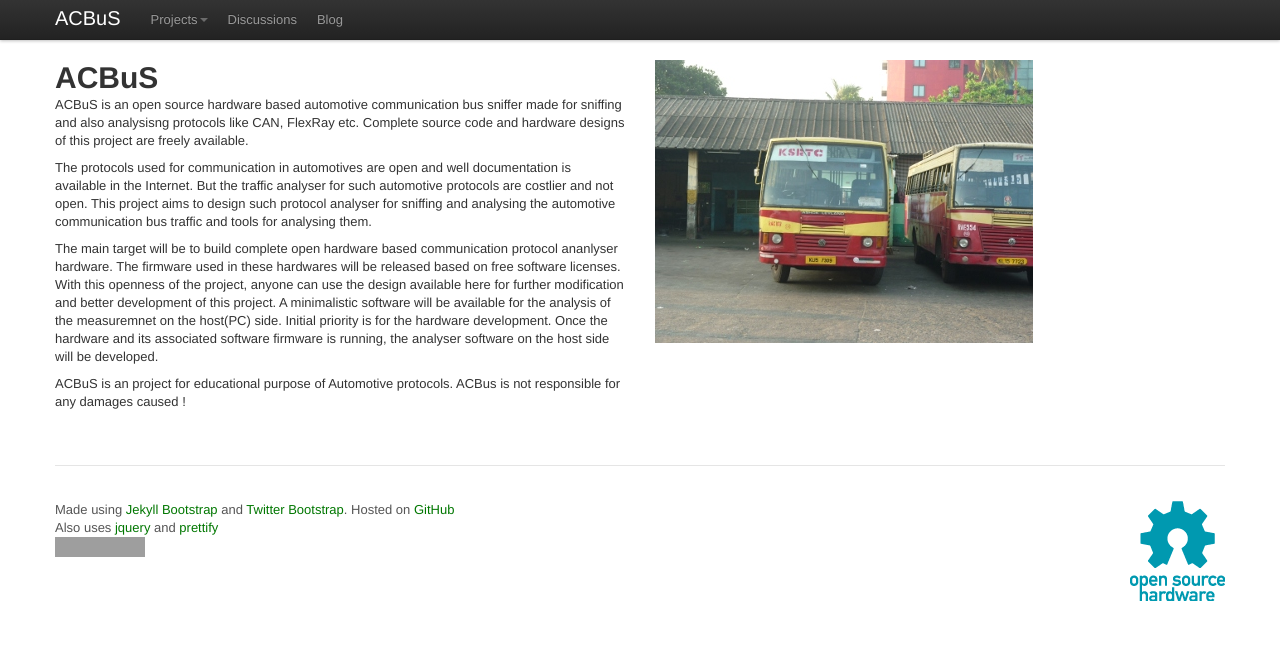
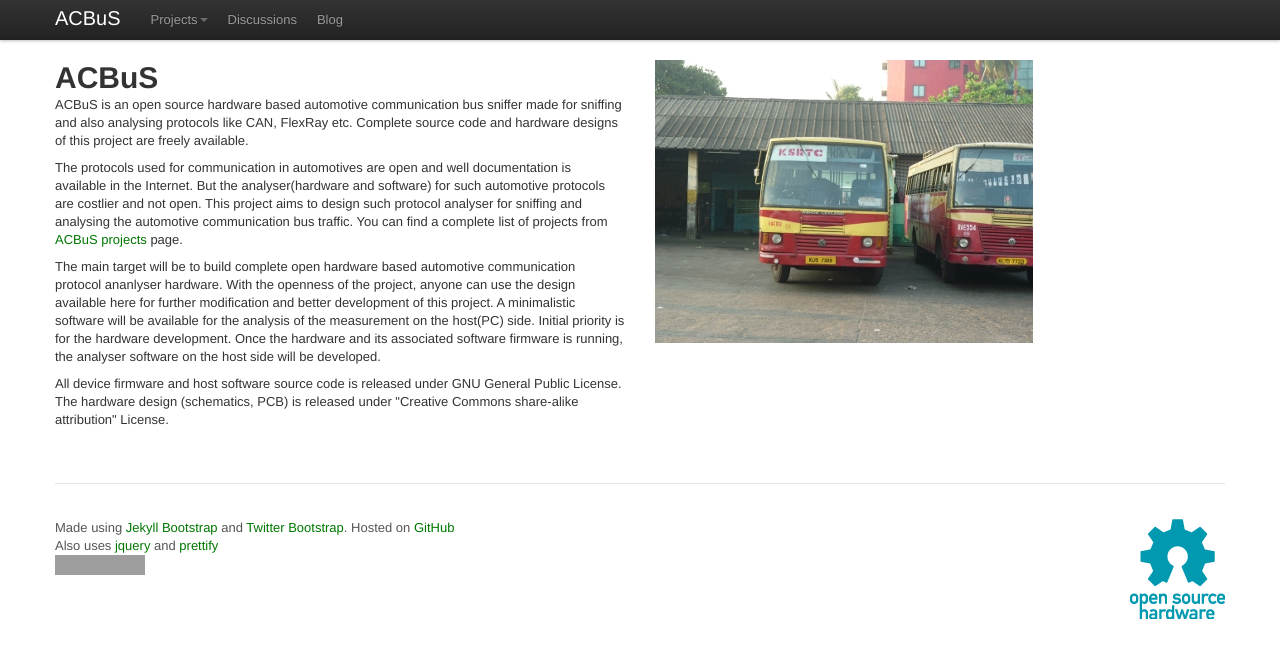
Before and after one commit to acbus/_acbus.github.com, a Jekyll site: the page built from index.html, in a window 1280 px wide. Shown: the top 658 px of the page. Built offline with Jekyll 4.4.1, drawn with Linux system fonts in a browser that asks for light colours; Markdown is read by kramdown in place of the engine named in the settings; grey boxes are pictures that could not be loaded.

Commit message:
better text ?

```diff
--- a/index.html
+++ b/index.html
@@ -10,14 +10,14 @@ title: ACBuS - open source hardware based Automotive Communication Bus Sniffer
 
 		<div class="span6">
 		<h1>ACBuS</h1>
-		<p>ACBuS is an open source hardware based automotive communication bus sniffer made for sniffing and also analysisng protocols like CAN, FlexRay etc. Complete source code and hardware designs of this project are freely available.</p>
-		<p>The protocols used for communication in automotives are open and well documentation is available in the Internet. But the traffic analyser for such automotive protocols are costlier and not open. This project aims to design such protocol analyser for sniffing and analysing the automotive communication bus traffic and tools for analysing them.</p>
-		<p>The main target will be to build complete open hardware based communication protocol ananlyser hardware. The firmware used in these hardwares will be released based on free software licenses. With this openness of the project, anyone can use the design available here for further modification and better development of this project. A minimalistic software will be available for the analysis of the measuremnet on the host(PC) side. Initial priority is for the hardware development. Once the hardware and its associated software firmware is running, the analyser software on the host side will be developed.</p>
-		<p>ACBuS is an project for educational purpose of Automotive protocols. ACBus is not responsible for any damages caused !</p>
+		<p>ACBuS is an open source hardware based automotive communication bus sniffer made for sniffing and also analysing protocols like CAN, FlexRay etc. Complete source code and hardware designs of this project are freely available.</p>
+		<p>The protocols used for communication in automotives are open and well documentation is available in the Internet. But the analyser(hardware and software) for such automotive protocols are costlier and not open. This project aims to design such protocol analyser for sniffing and analysing the automotive communication bus traffic. You can find a complete list of projects from <a  href="http://freedomdefined.org/OSHW">ACBuS projects</a> page.</p>
+		<p>The main target will be to build complete open hardware based automotive communication protocol ananlyser hardware. With the openness of the project, anyone can use the design available here for further modification and better development of this project. A minimalistic software will be available for the analysis of the measurement on the host(PC) side. Initial priority is for the hardware development. Once the hardware and its associated software firmware is running, the analyser software on the host side will be developed.</p>
+		<p>All device firmware and host software source code is released under GNU General Public License.  The hardware design (schematics, PCB) is released under "Creative Commons share-alike attribution" License.</p>
 		</div>
 
 		<div class="span6">
-		<p><img src="assets/images/ksrtc.jpg" alt="The ACBuS " title="The Sniffer"/></p>
+		<p><img src="assets/images/ksrtc.jpg" alt="The ACBuS" title="The Sniffer"/></p>
 		</div>
 
 	</div> <!-- /Main block -->
```
